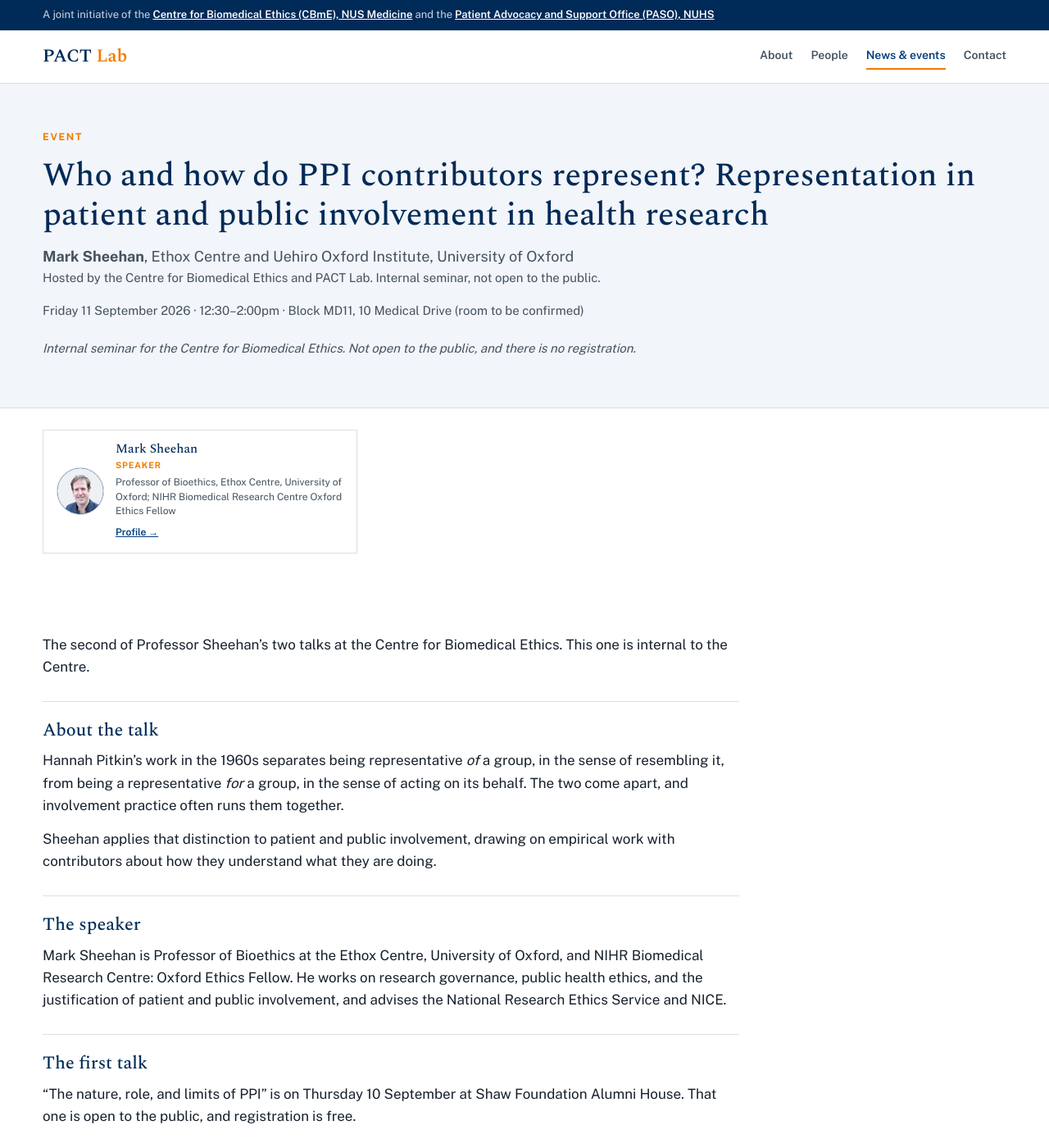
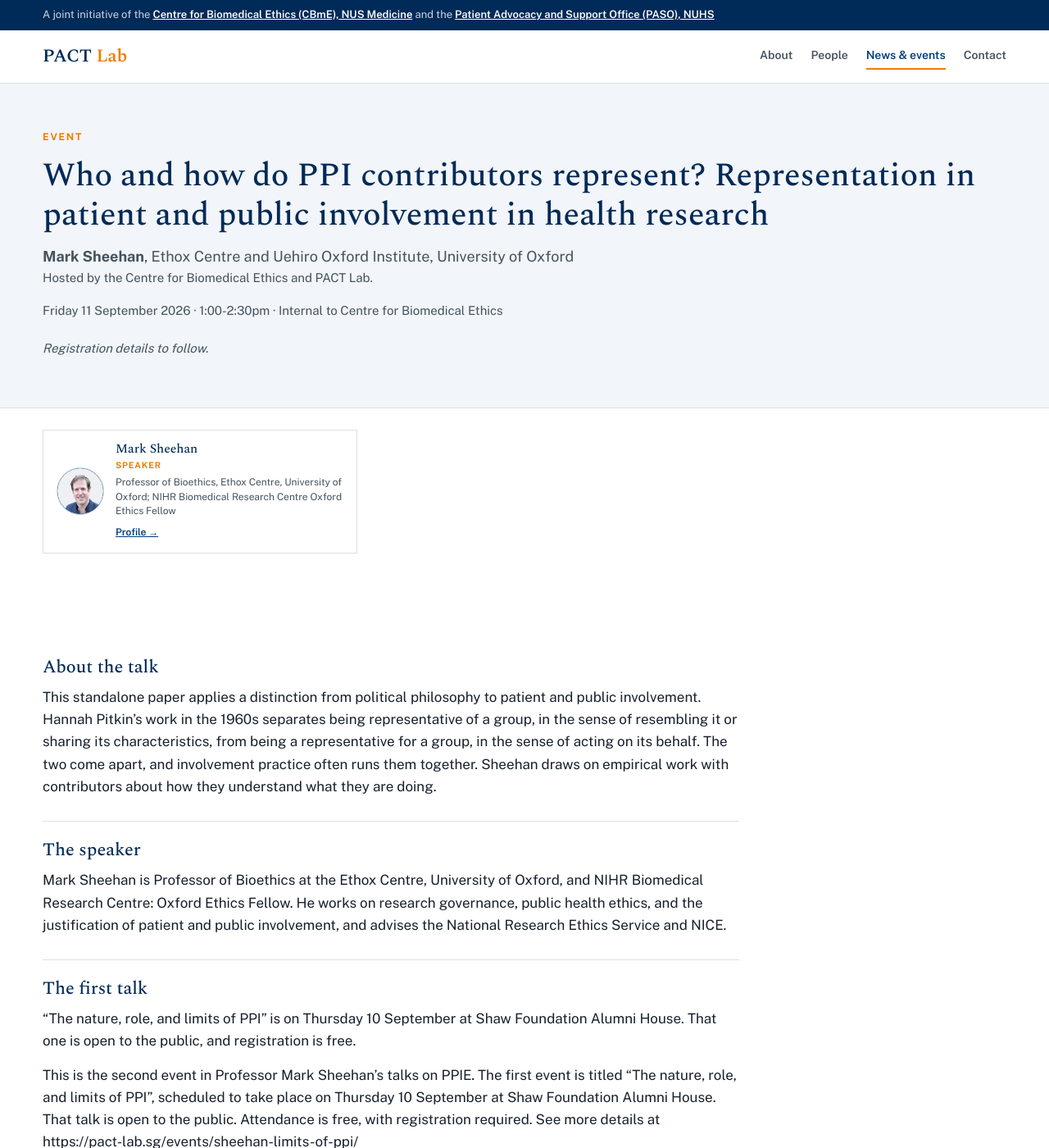
Before and after one commit to earp-lab/pact-lab, a Jekyll site: the page built from _events/sheehan-representation.md, in a window 1280 px wide and 1400 px high. Shown: the whole window at 82% size. Built offline with Jekyll 4.4.1, drawn with Linux system fonts in a browser that asks for light colours.

Commit message:
Update sheehan-representation.md

```diff
--- a/_events/sheehan-representation.md
+++ b/_events/sheehan-representation.md
@@ -3,12 +3,12 @@
 speaker: "Mark Sheehan"
 affiliation: "Ethox Centre and Uehiro Oxford Institute, University of Oxford"
 date: 2026-09-11
-time: "12:30–2:00pm"
-location: "Block MD11, 10 Medical Drive (room to be confirmed)"
-host: "Hosted by the Centre for Biomedical Ethics and PACT Lab. Internal seminar, not open to the public."
+time: "1:00-2:30pm"
+location: "Internal to Centre for Biomedical Ethics"
+host: "Hosted by the Centre for Biomedical Ethics and PACT Lab."
 blurb: "An internal seminar for the Centre for Biomedical Ethics. Not open to the public. A standalone paper applying distinctions from political philosophy to patient and public involvement."
 registration: ""
-registration_note: "Internal seminar for the Centre for Biomedical Ethics. Not open to the public, and there is no registration."
+registration_note: ""
 speakers:
   - name: "Mark Sheehan"
     photo: "people/mark-sheehan.jpg"
@@ -17,13 +17,9 @@
     profile: "https://www.ethox.ox.ac.uk/people/mark-sheehan"
 ---
 
-The second of Professor Sheehan's two talks at the Centre for Biomedical Ethics. This one is internal to the Centre.
-
 ## About the talk
 
-Hannah Pitkin's work in the 1960s separates being representative *of* a group, in the sense of resembling it, from being a representative *for* a group, in the sense of acting on its behalf. The two come apart, and involvement practice often runs them together.
-
-Sheehan applies that distinction to patient and public involvement, drawing on empirical work with contributors about how they understand what they are doing.
+This standalone paper applies a distinction from political philosophy to patient and public involvement. Hannah Pitkin’s work in the 1960s separates being representative of a group, in the sense of resembling it or sharing its characteristics, from being a representative for a group, in the sense of acting on its behalf. The two come apart, and involvement practice often runs them together. Sheehan draws on empirical work with contributors about how they understand what they are doing.
 
 ## The speaker
 
@@ -32,3 +28,5 @@
 ## The first talk
 
 "The nature, role, and limits of PPI" is on Thursday 10 September at Shaw Foundation Alumni House. That one is open to the public, and registration is free.
+
+This is the second event in Professor Mark Sheehan's talks on PPIE. The first event is titled "The nature, role, and limits of PPI", scheduled to take place on Thursday 10 September at Shaw Foundation Alumni House. That talk is open to the public. Attendance is free, with registration required. See more details at https://pact-lab.sg/events/sheehan-limits-of-ppi/
```
